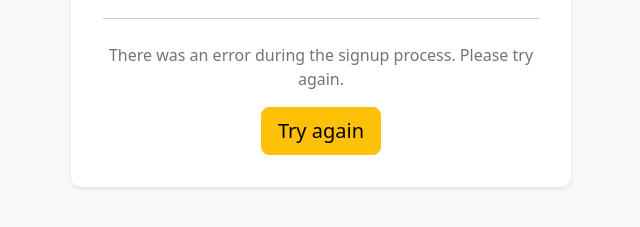
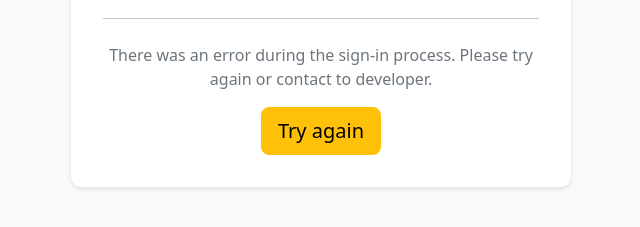
Before and after one commit to ehsaancode/Signup-form-mailchimp, a website: page success.html in a window 1280 px wide. Shown: the part 137-364 px from the top of the page, without its empty margins (319-959 px from the left). Drawn offline with nearby package versions, Linux system fonts and the light colour scheme.

Commit message:
Update success.html

```diff
--- a/success.html
+++ b/success.html
@@ -103,7 +103,7 @@
     <div class="jumbotron">
         <h1 class="display-4">Oh uh!</h1>
         <hr class="my-4">
-        <p>There was an error during the signup process. Please try again.</p>
+        <p>There was an error during the sign-in process. Please try again or contact to developer.</p>
         <form method="post" action="/failure">
             <button class="btn btn-warning btn-lg" type="submit" role="button">Try again</button>
         </form>
```
